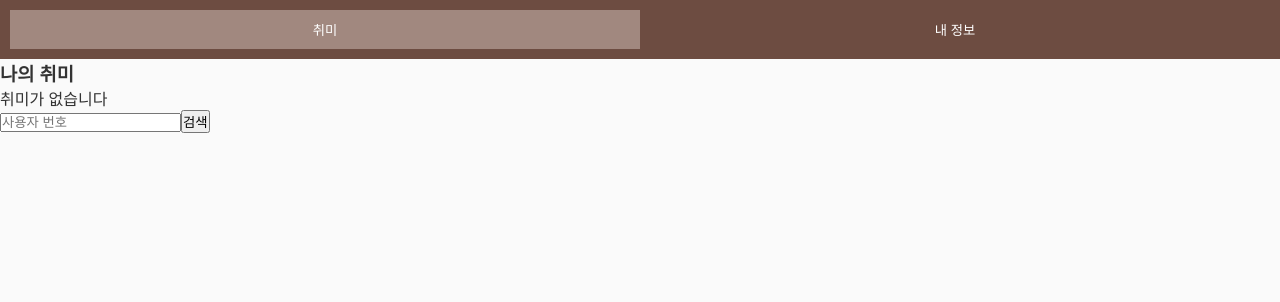
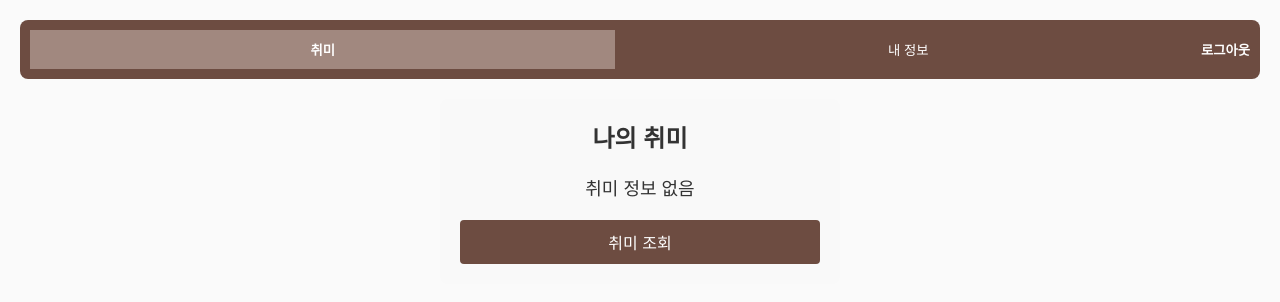
Before and after one commit to AND-SOPT-WEB/YoonJiLee, a React (Vite) app in the folder week4_assignment/: page /mypage in a window 1280 px wide. Shown: the top 302 px of the page. Built offline with nearby package versions, Linux system fonts and the light colour scheme; no server answers; sample sign-in values are in the browser's storage.

Commit message:
feat: LoginForm 수정

```diff
--- a/week4_assignment/src/App.tsx
+++ b/week4_assignment/src/App.tsx
@@ -1,20 +1,22 @@
 import React from 'react';
-import { BrowserRouter as Router, Route, Routes } from 'react-router-dom';
+import { BrowserRouter as Router, Route, Routes, Navigate } from 'react-router-dom';
 import LoginPage from './pages/LoginPage';
 import JoinPage from './pages/JoinPage';
 import MyPage from './pages/MyPage';
 
-const App: React.FC = () => {
+function App() {
+  const token = localStorage.getItem('token');
+
   return (
     <Router>
       <Routes>
         <Route path="/login" element={<LoginPage />} />
         <Route path="/join" element={<JoinPage />} />
-        <Route path="/mypage" element={<MyPage />} />
-        <Route path="/" element={<LoginPage />} />
+        <Route path="/mypage" element={token ? <MyPage /> : <Navigate to="/login" />} />
+        <Route path="/" element={<Navigate to={token ? "/mypage" : "/login"} />} />
       </Routes>
     </Router>
   );
-};
+}
 
 export default App;
--- a/week4_assignment/src/components/Login/LoginForm.tsx
+++ b/week4_assignment/src/components/Login/LoginForm.tsx
@@ -1,21 +1,22 @@
 import React, { useState } from 'react';
+import { useNavigate } from 'react-router-dom';
 import styled from 'styled-components';
 import axios from 'axios';
 
 const LoginForm: React.FC = () => {
   const [username, setUsername] = useState('');
   const [password, setPassword] = useState('');
+  const navigate = useNavigate(); // useNavigate 훅으로 navigate 함수 생성
 
   const handleLogin = async () => {
     try {
-      await axios.post('http://211.188.53.75:8080/login', { username, password });
+      const response = await axios.post('http://211.188.53.75:8080/login', { username, password });
+      const token = response.data.token;
+      localStorage.setItem('token', token);
       alert('로그인 성공');
-    } catch (error) {
-      if (axios.isAxiosError(error) && error.response) {
-        alert(`로그인 실패: ${error.response.data.message || '잘못된 요청'}`);
-      } else {
-        alert('로그인 실패');
-      }
+      navigate('/mypage'); // 로그인 성공 시 마이페이지로 이동
+    } catch {
+      alert('로그인 실패');
     }
   };
 
--- a/week4_assignment/src/components/Mypage/MyPageHeader.tsx
+++ b/week4_assignment/src/components/Mypage/MyPageHeader.tsx
@@ -8,37 +8,37 @@ interface MyPageHeaderProps {
 
 const MyPageHeader: React.FC<MyPageHeaderProps> = ({ activeTab, setActiveTab }) => {
   return (
-    <Header>
-      <Tab
-        onClick={() => setActiveTab('hobby')}
-        isActive={activeTab === 'hobby'}
-      >
+    <HeaderContainer>
+      <TabButton onClick={() => setActiveTab('hobby')} isActive={activeTab === 'hobby'}>
         취미
-      </Tab>
-      <Tab
-        onClick={() => setActiveTab('info')}
-        isActive={activeTab === 'info'}
-      >
+      </TabButton>
+      <TabButton onClick={() => setActiveTab('info')} isActive={activeTab === 'info'}>
         내 정보
-      </Tab>
-    </Header>
+      </TabButton>
+    </HeaderContainer>
   );
 };
 
 export default MyPageHeader;
 
-const Header = styled.div`
+const HeaderContainer = styled.div`
   display: flex;
+  justify-content: center;
+  align-items: center;
+  width: 100%;
+  height: 60px;
   background-color: ${({ theme }) => theme.colors.mainColor};
   padding: 10px;
+  border-bottom: 1px solid #ddd;
 `;
 
-const Tab = styled.button<{ isActive: boolean }>`
+const TabButton = styled.button<{ isActive: boolean }>`
   flex: 1;
-  background-color: ${({ isActive, theme }) =>
-    isActive ? theme.colors.accentColor: theme.colors.mainColor};
+  background-color: ${({ isActive, theme }) => (isActive ? theme.colors.accentColor : theme.colors.mainColor)};
   color: white;
   padding: 10px;
+  font-size: 16px;
+  font-weight: ${({ isActive }) => (isActive ? 'bold' : 'normal')};
   border: none;
   cursor: pointer;
   transition: background-color 0.3s;
--- a/week4_assignment/src/pages/MyPage.tsx
+++ b/week4_assignment/src/pages/MyPage.tsx
@@ -1,17 +1,172 @@
 import React, { useState } from 'react';
-import HobbyPage from '../components/Mypage/Hobby/MyHobby';
-import InfoPage from '../components/Mypage/Info/MyInfo';
-import MyPageHeader from '../components/Mypage/MyPageHeader';
+import styled from 'styled-components';
+import axios from 'axios';
+import { useNavigate } from 'react-router-dom';
 
 const MyPage: React.FC = () => {
-  const [activeTab, setActiveTab] = useState<'hobby' | 'info'>('hobby');
+  const [view, setView] = useState<'hobby' | 'info'>('hobby');
+  const [hobby, setHobby] = useState('');
+  const [newPassword, setNewPassword] = useState('');
+  const [newHobby, setNewHobby] = useState('');
+  const navigate = useNavigate();
+
+  const handleLogout = () => {
+    localStorage.removeItem('token');
+    navigate('/login');
+  };
+
+  const fetchMyHobby = async () => {
+    try {
+      const response = await axios.get('http://211.188.53.75:8080/user/hobby', {
+        headers: { Authorization: `Bearer ${localStorage.getItem('token')}` },
+      });
+      setHobby(response.data.hobby);
+    } catch {
+      alert('취미 정보를 불러오는데 실패했습니다.');
+    }
+  };
+
+  const handleUpdateInfo = async () => {
+    try {
+      await axios.put(
+        'http://211.188.53.75:8080/user',
+        { password: newPassword || undefined, hobby: newHobby || undefined },
+        { headers: { Authorization: `Bearer ${localStorage.getItem('token')}` } }
+      );
+      alert('정보가 성공적으로 변경되었습니다.');
+      if (newHobby) setHobby(newHobby); // 새로운 취미가 있으면 상태 업데이트
+    } catch {
+      alert('정보 변경에 실패했습니다.');
+    }
+  };
 
   return (
-    <div>
-      <MyPageHeader activeTab={activeTab} setActiveTab={setActiveTab} />
-      {activeTab === 'hobby' ? <HobbyPage /> : <InfoPage />}
-    </div>
+    <PageContainer>
+      <Header>
+        <TabButton onClick={() => setView('hobby')} isActive={view === 'hobby'}>
+          취미
+        </TabButton>
+        <TabButton onClick={() => setView('info')} isActive={view === 'info'}>
+          내 정보
+        </TabButton>
+        <LogoutButton onClick={handleLogout}>로그아웃</LogoutButton>
+      </Header>
+      {view === 'hobby' ? (
+        <HobbyContainer>
+          <Title>나의 취미</Title>
+          <HobbyText>{hobby || '취미 정보 없음'}</HobbyText>
+          <ActionButton onClick={fetchMyHobby}>취미 조회</ActionButton>
+        </HobbyContainer>
+      ) : (
+        <InfoContainer>
+          <Title>내 정보 수정</Title>
+          <Input type="password" placeholder="새 비밀번호" value={newPassword} onChange={(e) => setNewPassword(e.target.value)} />
+          <Input type="text" placeholder="새 취미" value={newHobby} onChange={(e) => setNewHobby(e.target.value)} />
+          <ActionButton onClick={handleUpdateInfo}>정보 수정</ActionButton>
+        </InfoContainer>
+      )}
+    </PageContainer>
   );
 };
 
 export default MyPage;
+
+const PageContainer = styled.div`
+  display: flex;
+  flex-direction: column;
+  align-items: center;
+  padding: 20px;
+`;
+
+const Header = styled.div`
+  display: flex;
+  width: 100%;
+  justify-content: space-between;
+  align-items: center;
+  background-color: ${({ theme }) => theme.colors.mainColor};
+  padding: 10px;
+  border-radius: 8px;
+`;
+
+const TabButton = styled.button<{ isActive: boolean }>`
+  flex: 1;
+  padding: 10px;
+  background-color: ${({ isActive, theme }) => (isActive ? theme.colors.accentColor : theme.colors.mainColor)};
+  color: white;
+  border: none;
+  cursor: pointer;
+  transition: background-color 0.3s;
+  font-weight: ${({ isActive }) => (isActive ? 'bold' : 'normal')};
+
+  &:hover {
+    background-color: ${({ theme }) => theme.colors.accentColor};
+  }
+`;
+
+const LogoutButton = styled.button`
+  background-color: transparent;
+  color: white;
+  border: none;
+  cursor: pointer;
+  font-weight: bold;
+
+  &:hover {
+    color: #ff6b6b;
+  }
+`;
+
+const HobbyContainer = styled.div`
+  display: flex;
+  flex-direction: column;
+  align-items: center;
+  width: 100%;
+  max-width: 400px;
+  padding: 20px;
+  background-color: #f9f9f9;
+  border-radius: 8px;
+  margin-top: 20px;
+`;
+
+const InfoContainer = styled(HobbyContainer)``;
+
+const Title = styled.h2`
+  font-size: 24px;
+  color: ${({ theme }) => theme.colors.textColor};
+  margin-bottom: 20px;
+`;
+
+const HobbyText = styled.p`
+  font-size: 18px;
+  color: ${({ theme }) => theme.colors.textColor};
+  margin-bottom: 20px;
+`;
+
+const Input = styled.input`
+  width: 100%;
+  padding: 0.75rem;
+  font-size: 16px;
+  border: 1px solid #ddd;
+  border-radius: 4px;
+  margin-bottom: 15px;
+  outline: none;
+
+  &:focus {
+    border-color: #3b82f6;
+  }
+`;
+
+const ActionButton = styled.button`
+  width: 100%;
+  padding: 10px;
+  font-size: 16px;
+  background-color: ${({ theme }) => theme.colors.mainColor};
+  color: white;
+  border: none;
+  border-radius: 4px;
+  cursor: pointer;
+  transition: background-color 0.3s;
+
+  &:hover {
+    background-color: ${({ theme }) => theme.colors.accentColor};
+  }
+`;
```
